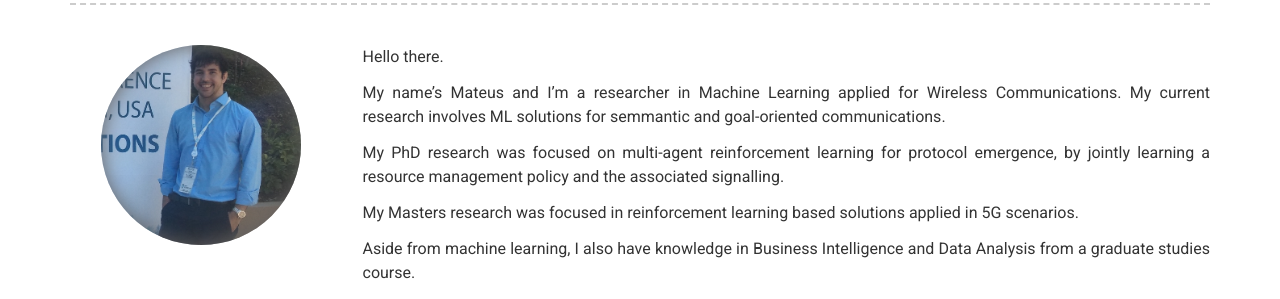
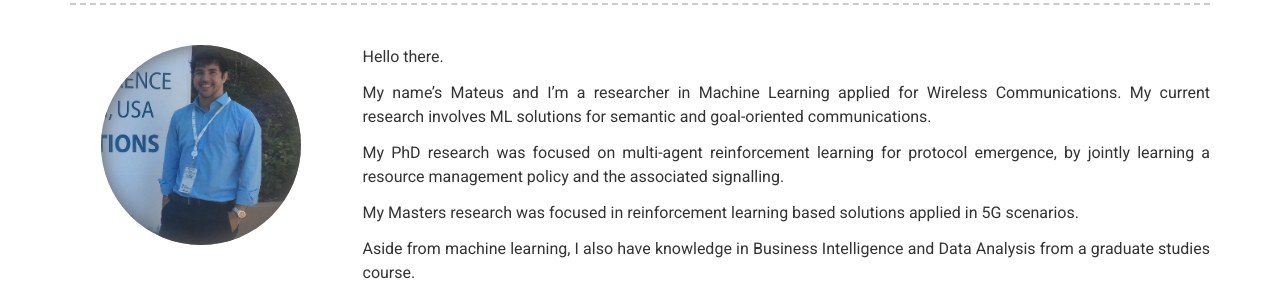
Before and after one commit to mateuspontesm/mateuspontesm.github.io, a Jekyll site: the page built from index.md, in a window 1280 px wide and 900 px high. Shown: the part 257-556 px from the top of the window. Built offline with Jekyll 4.4.1, drawn with Linux system fonts in a browser that asks for light colours; nearby versions of some CDN libraries.

Commit message:
Update _config.yml

```diff
--- a/_config.yml
+++ b/_config.yml
@@ -33,7 +33,7 @@ about_content: | # this will include new lines to allow paragraphs
   Hello there.
 
 
-  My name's Mateus and I'm a researcher in Machine Learning applied for Wireless Communications. My current research involves ML solutions for semmantic and goal-oriented communications.
+  My name's Mateus and I'm a researcher in Machine Learning applied for Wireless Communications. My current research involves ML solutions for semantic and goal-oriented communications.
 
   My PhD research was focused on multi-agent reinforcement learning for protocol emergence, by jointly learning a resource management policy and the associated signalling.
 
```
